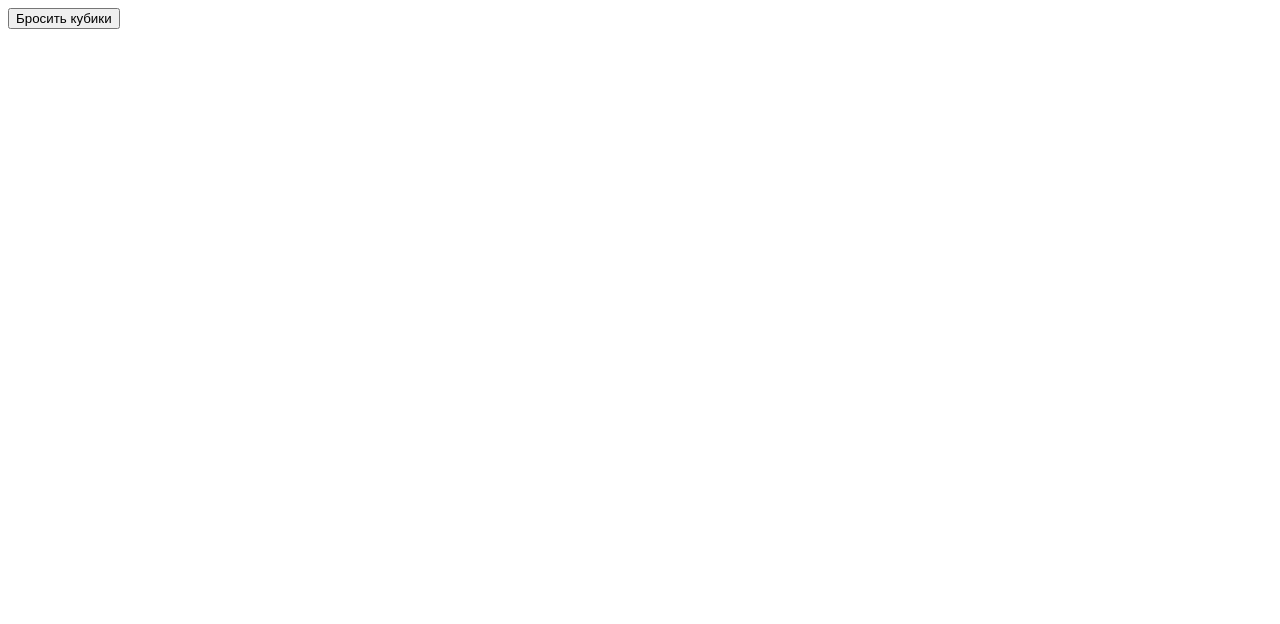
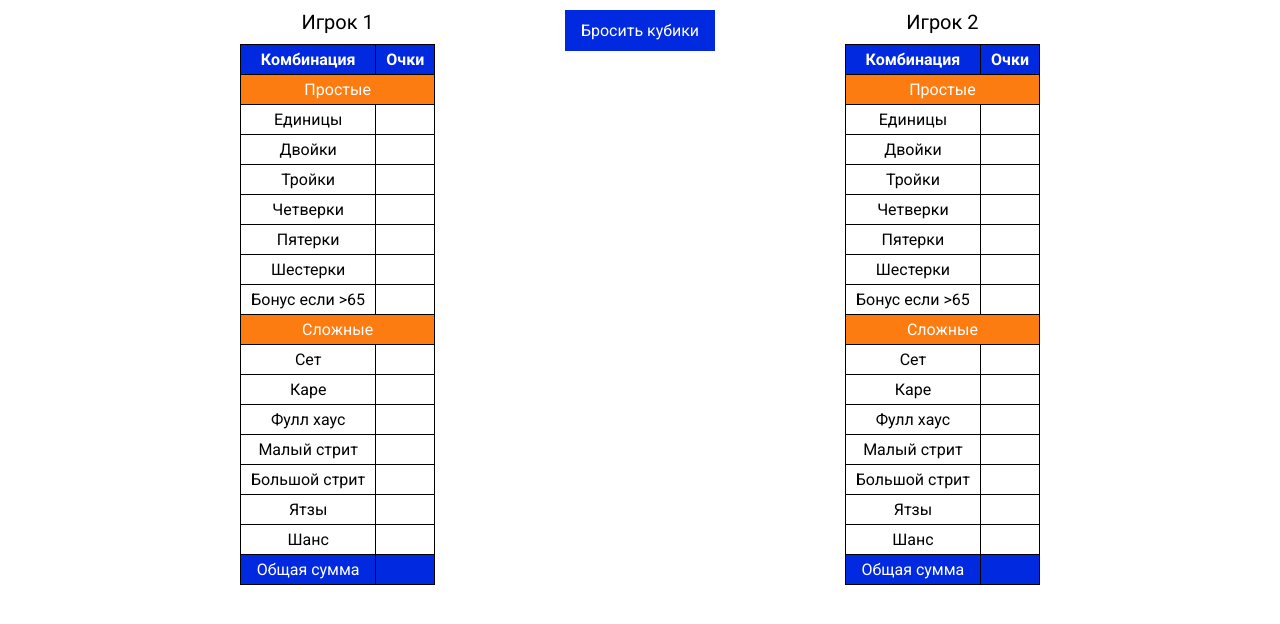
Before and after one commit to D1n8/yahtzee-game, a website built with Vite: page index.html in a window 1280 px wide. Built offline with nearby package versions, Linux system fonts and the light colour scheme.

Commit message:
update layout, add tables, add unselect

```diff
--- a/index.html
+++ b/index.html
@@ -5,14 +5,182 @@
   <meta charset="UTF-8" />
   <link rel="icon" type="image/svg+xml" href="/vite.svg" />
   <meta name="viewport" content="width=device-width, initial-scale=1.0" />
+  <link rel="preconnect" href="https://fonts.googleapis.com">
+  <link rel="preconnect" href="https://fonts.gstatic.com" crossorigin>
+  <link href="https://fonts.googleapis.com/css2?family=Roboto:ital,wght@0,100..900;1,100..900&display=swap"
+    rel="stylesheet">
   <title>yahtzee-game</title>
 </head>
 
 <body>
   <div id="app">
     <main class="main">
-      <div id="group-container"></div>
-      <button id="generate-group-btn">Бросить кубики</button>
+      <div class="game">
+        <table class="combinations-list" id="player-1-list">
+          <caption>Игрок 1</caption>
+          <thead>
+            <tr>
+              <th>Комбинация</th>
+              <th>Очки</th>
+            </tr>
+          </thead>
+          <tbody>
+            <tr>
+              <td colspan="2">Простые</td>
+            </tr>
+            <tr>
+              <td>Единицы</td>
+              <td name="combination" id="player-1-units"></td>
+            </tr>
+            <tr>
+              <td>Двойки</td>
+              <td name="combination" id="player-1-deuces"></td>
+            </tr>
+            <tr>
+              <td>Тройки</td>
+              <td name="combination" id="player-1-threes"></td>
+            </tr>
+            <tr>
+              <td>Четверки</td>
+              <td name="combination" id="player-1-fours"></td>
+            </tr>
+            <tr>
+              <td>Пятерки</td>
+              <td name="combination" id="player-1-fives"></td>
+            </tr>
+            <tr>
+              <td>Шестерки</td>
+              <td name="combination" id="player-1-sixes"></td>
+            </tr>
+            <tr>
+              <td>Бонус если &gt;65</td>
+              <td name="combination" id="player-1-bonus"></td>
+            </tr>
+
+            <tr>
+              <td colspan="2">Сложные</td>
+            </tr>
+            <tr>
+              <td>Сет</td>
+              <td name="combination" id="player-1-set"></td>
+            </tr>
+            <tr>
+              <td>Каре</td>
+              <td name="combination" id="player-1-quads"></td>
+            </tr>
+            <tr>
+              <td>Фулл хаус</td>
+              <td name="combination" id="player-1-full-house"></td>
+            </tr>
+            <tr>
+              <td>Малый стрит</td>
+              <td name="combination" id="player-1-small-straight"></td>
+            </tr>
+            <tr>
+              <td>Большой стрит</td>
+              <td name="combination" id="player-1-big-straight"></td>
+            </tr>
+            <tr>
+              <td>Ятзы</td>
+              <td name="combination" id="player-1-yahtzee"></td>
+            </tr>
+            <tr>
+              <td>Шанс</td>
+              <td name="combination" id="player-1-chance"></td>
+            </tr>
+
+            <tr class="main-sum">
+              <td>Общая сумма</td>
+              <td id="player-1-main-sum"></td>
+            </tr>
+          </tbody>
+        </table>
+
+        <div class="game-board">
+          <button class="btn" id="generate-group-btn">Бросить кубики</button>
+          <div class="game-group" id="group-container"></div>
+        </div>
+
+        <table class="combinations-list" id="player-2-list">
+          <caption>Игрок 2</caption>
+          <thead>
+            <tr>
+              <th>Комбинация</th>
+              <th>Очки</th>
+            </tr>
+          </thead>
+          <tbody>
+            <tr>
+              <td colspan="2">Простые</td>
+            </tr>
+            <tr>
+              <td>Единицы</td>
+              <td name="combination" id="player-2-units"></td>
+            </tr>
+            <tr>
+              <td>Двойки</td>
+              <td name="combination" id="player-2-deuces"></td>
+            </tr>
+            <tr>
+              <td>Тройки</td>
+              <td name="combination" id="player-2-threes"></td>
+            </tr>
+            <tr>
+              <td>Четверки</td>
+              <td name="combination" id="player-2-fours"></td>
+            </tr>
+            <tr>
+              <td>Пятерки</td>
+              <td name="combination" id="player-2-fives"></td>
+            </tr>
+            <tr>
+              <td>Шестерки</td>
+              <td name="combination" id="player-2-sixes"></td>
+            </tr>
+            <tr>
+              <td>Бонус если &gt;65</td>
+              <td name="combination" id="player-2-bonus"></td>
+            </tr>
+
+            <tr>
+              <td colspan="2">Сложные</td>
+            </tr>
+            <tr>
+              <td>Сет</td>
+              <td name="combination" id="player-2-set"></td>
+            </tr>
+            <tr>
+              <td>Каре</td>
+              <td name="combination" id="player-2-quads"></td>
+            </tr>
+            <tr>
+              <td>Фулл хаус</td>
+              <td name="combination" id="player-2-full-house"></td>
+            </tr>
+            <tr>
+              <td>Малый стрит</td>
+              <td name="combination" id="player-2-small-straight"></td>
+            </tr>
+            <tr>
+              <td>Большой стрит</td>
+              <td name="combination" id="player-2-big-straight"></td>
+            </tr>
+            <tr>
+              <td>Ятзы</td>
+              <td name="combination" id="player-2-yahtzee"></td>
+            </tr>
+            <tr>
+              <td>Шанс</td>
+              <td name="combination" id="player-2-chance"></td>
+            </tr>
+
+            <tr class="main-sum">
+              <td>Общая сумма</td>
+              <td id="player-2-main-sum"></td>
+            </tr>
+          </tbody>
+        </table>
+      </div>
     </main>
   </div>
   <script type="module" src="/src/main.ts"></script>
--- a/src/Player.ts
+++ b/src/Player.ts
@@ -27,6 +27,10 @@ export class Player {
     return this.group
   }
 
+  getGameNumber(key: keyof GameGroup) {
+    return this.group[key]
+  }
+
   setGroup(group: GameGroup) {
     this.group = group
   }
@@ -40,5 +44,4 @@ export class Player {
       }
     }
   }
-
 }
--- a/src/main.ts
+++ b/src/main.ts
@@ -17,18 +17,25 @@ generateBtn?.addEventListener('click', () => {
   player1.setGroup(generateGroup(player1.getGroup()))
 
   Object.entries(player1.getGroup()).forEach(([key, value]) => {
-    const groupNumber = document.createElement('div')
+    const groupNumber = document.createElement('p')
     groupNumber.innerText = value.value.toString()
-    groupNumber.style.color = value.isSelected ? 'green' : ''
-
+    groupNumber.classList.add('game-number')
+    groupNumber.setAttribute('id', key)
+    if (value.isSelected) {
+      groupNumber.classList.add('selected')
+    }
 
     groupNumber.addEventListener('click', () => {
-      player1.updateGroup(key as keyof GameGroup, {isSelected: true})
-      groupNumber.style.color = 'green'
+      const key = groupNumber.getAttribute('id') as keyof GameGroup
+      if (player1.getGameNumber(key).isSelected) {
+        player1.updateGroup(key as keyof GameGroup, { isSelected: false })
+        groupNumber.classList.remove('selected')
+      } else {
+        player1.updateGroup(key as keyof GameGroup, { isSelected: true })
+        groupNumber.classList.add('selected')
+      }
     })
 
     groupContainer?.appendChild(groupNumber)
   })
-
-
 })
--- a/src/style.css
+++ b/src/style.css
@@ -0,0 +1,108 @@
+* {
+    margin: 0;
+    padding: 0;
+    box-sizing: border-box;
+}
+
+body {
+    font-family: 'Roboto', sans-serif;
+}
+
+:root {
+    --main-blue: #0129df;
+    --main-orange: #fd7c12;
+}
+
+.main {
+    width: 800px;
+    margin: 10px auto;
+}
+
+.game {
+    display: flex;
+    justify-content: space-between;
+}
+
+.game-board {
+    display: flex;
+    flex-direction: column;
+    align-items: center;
+    gap: 30px;
+}
+
+.game-group {
+    display: flex;
+}
+
+.game-number {
+    display: flex;
+    align-items: center;
+    justify-content: center;
+    width: 50px;
+    height: 50px;
+    border: 1px solid black;
+    font-size: 20px;
+    transition: all ease-in-out 0.2s;
+}
+
+.game-number:hover {
+    background-color: rgba(0, 0, 0, 0.1);
+    cursor: pointer;
+}
+
+.game-number.selected {
+    color: white;
+    background-color: var(--main-blue);
+}
+
+table {
+    border-collapse: collapse;
+}
+
+caption{
+    margin-bottom: 10px;
+    font-size: 20px;
+}
+
+th,
+tr.main-sum {
+    background-color: var(--main-blue);
+    color: white;
+
+}
+
+th,
+td {
+    padding: 5px 10px;
+    border: 1px solid black;
+    text-align: center;
+}
+
+td[colspan] {
+    background-color: var(--main-orange);
+    color: white;
+}
+
+td[name="combination"]{
+    cursor: pointer;
+}
+
+td[name="combination"]:hover{
+    background-color: rgba(0, 0, 0, 0.1);
+}
+
+.btn {
+    padding: 10px 15px;
+    border: 1px solid var(--main-blue);
+    color: white;
+    background-color: var(--main-blue);
+    font-family: 'Roboto', sans-serif;
+    font-size: 16px;
+    cursor: pointer;
+    transition: all ease-in-out 0.3s
+}
+
+.btn:hover {
+    background-color: white;
+    color: var(--main-blue);
+}
```
